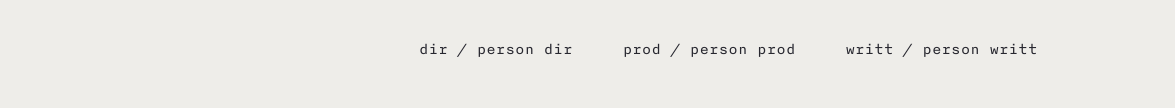
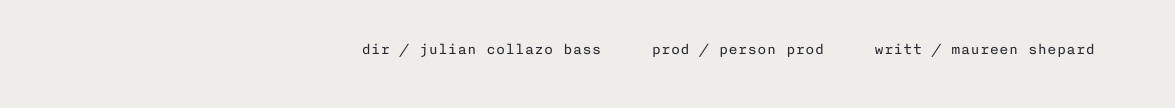
Before and after one commit to peks-dev/julian-astro-web, an Astro site: page /narrative/Lily in a window 1280 px wide. Shown: the part 692-800 px from the top of the page, 0-1175 px from the left. Built offline with nearby package versions, Linux system fonts and the light colour scheme; Astro itself is replaced by a stand-in of ours.

Commit message:
add persons

```diff
--- a/src/context/projectsData.js
+++ b/src/context/projectsData.js
@@ -37,7 +37,7 @@ export const projectsData = [
       },
     ],
     teamMates: {
-      dir: "person dir",
+      dir: "gaku inadu",
       prod: "person prod",
       writt: "person writt",
     },
@@ -123,9 +123,9 @@ export const projectsData = [
       },
     ],
     teamMates: {
-      dir: "person dir",
+      dir: "benjamin shweky",
       prod: "person prod",
-      writt: "person writt",
+      writt: "benjamin shweky",
     },
   },
   {
@@ -166,9 +166,9 @@ export const projectsData = [
       },
     ],
     teamMates: {
-      dir: "person dir",
+      dir: "sara gross",
       prod: "person prod",
-      writt: "person writt",
+      writt: "sara gross",
     },
   },
   {
@@ -188,9 +188,9 @@ export const projectsData = [
       { src: "/projects/narrative/lily/lily_6.jpeg", alt: "lily image 6" },
     ],
     teamMates: {
-      dir: "person dir",
+      dir: "julian collazo bass",
       prod: "person prod",
-      writt: "person writt",
+      writt: "maureen shepard",
     },
   },
   {
@@ -207,9 +207,9 @@ export const projectsData = [
       { src: "/projects/narrative/ptsd/ptsd_3.jpeg", alt: "ptsd image 3" },
     ],
     teamMates: {
-      dir: "person dir",
+      dir: "cedric godin",
       prod: "person prod",
-      writt: "person writt",
+      writt: "cedric godin",
     },
   },
 ];
```
